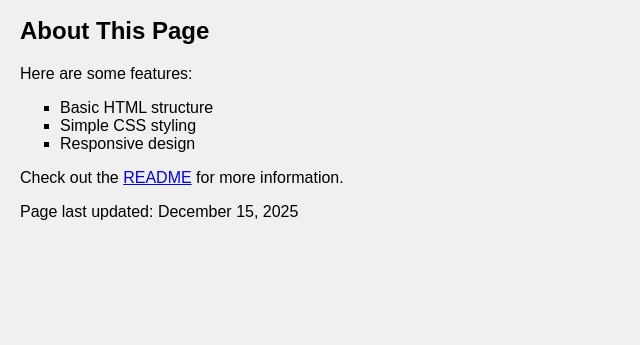
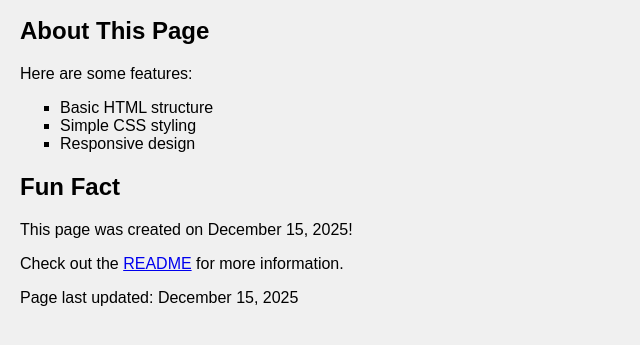
Before and after one commit to EasyAiwithEddy/my-first-repo, a plain HTML site: page index.html in a window 1280 px wide. Shown: the part 101-446 px from the top of the page, without its empty margins (0-640 px from the left). Drawn offline with Linux system fonts and the light colour scheme.

Commit message:
Add fun fact section to index.html

```diff
--- a/index.html
+++ b/index.html
@@ -28,6 +28,8 @@
         <li>Simple CSS styling</li>
         <li>Responsive design</li>
     </ul>
+    <h2>Fun Fact</h2>
+    <p>This page was created on December 15, 2025!</p>
     <p>Check out the <a href="README.md">README</a> for more information.</p>
     <footer>
         <p>Page last updated: December 15, 2025</p>
```
